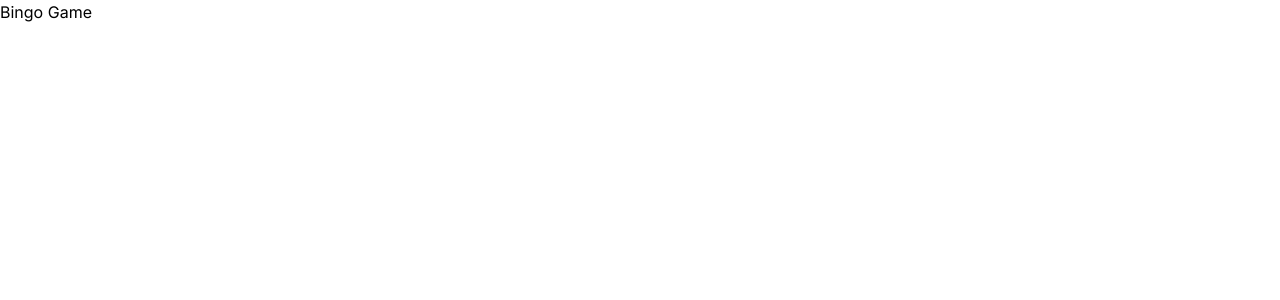
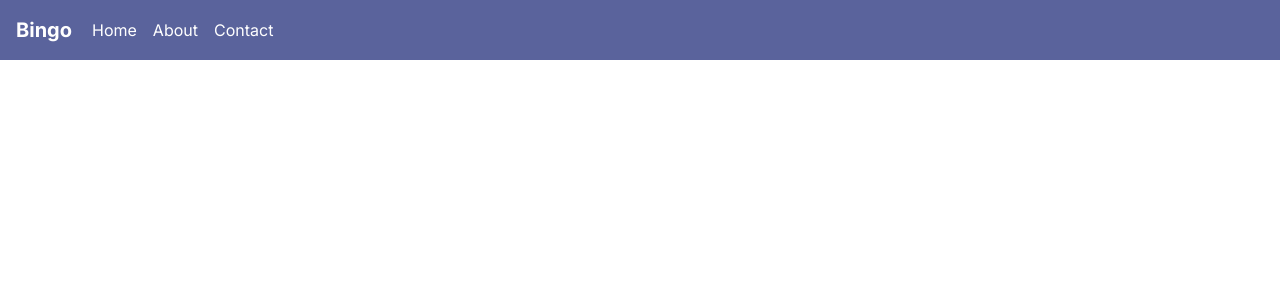
Before and after one commit to Avdhesh-Varshney/bingo, a Next.js app: page / in a window 1280 px wide. Shown: the top 300 px of the page. Built offline with nearby package versions, Linux system fonts and the light colour scheme.

Commit message:
added a navbar

```diff
--- /dev/null
+++ b/src/app/(home)/components/Navbar/Navbar.css
@@ -0,0 +1,3 @@
+.nav-container {
+  background: #5a639c;
+}
--- /dev/null
+++ b/src/app/(home)/components/Navbar/Navbar.tsx
@@ -0,0 +1,31 @@
+import React from "react";
+import "./Navbar.css";
+
+const Navbar: React.FC = () => {
+  return (
+    <nav className="nav-container p-4">
+      <div className="container mx-auto flex  items-center">
+        <div className="text-white font-bold text-xl mr-5 ">Bingo</div>
+        <ul className="flex space-x-4 ">
+          <li>
+            <a href="/" className="text-white hover:text-gray-200">
+              Home
+            </a>
+          </li>
+          <li>
+            <a href="/about" className="text-white hover:text-gray-200">
+              About
+            </a>
+          </li>
+          <li>
+            <a href="/contact" className="text-white hover:text-gray-200">
+              Contact
+            </a>
+          </li>
+        </ul>
+      </div>
+    </nav>
+  );
+};
+
+export default Navbar;
--- a/src/app/(home)/page.tsx
+++ b/src/app/(home)/page.tsx
@@ -1,7 +1,9 @@
+import Navbar from "./components/Navbar/Navbar";
+
 export default function Home() {
   return (
     <main>
-      Bingo Game
+      <Navbar />
     </main>
   );
 }
```
Also changed, not shown: package.json (+6 -6 lines), 2 other files (tests, documents, lock files or other folders).
